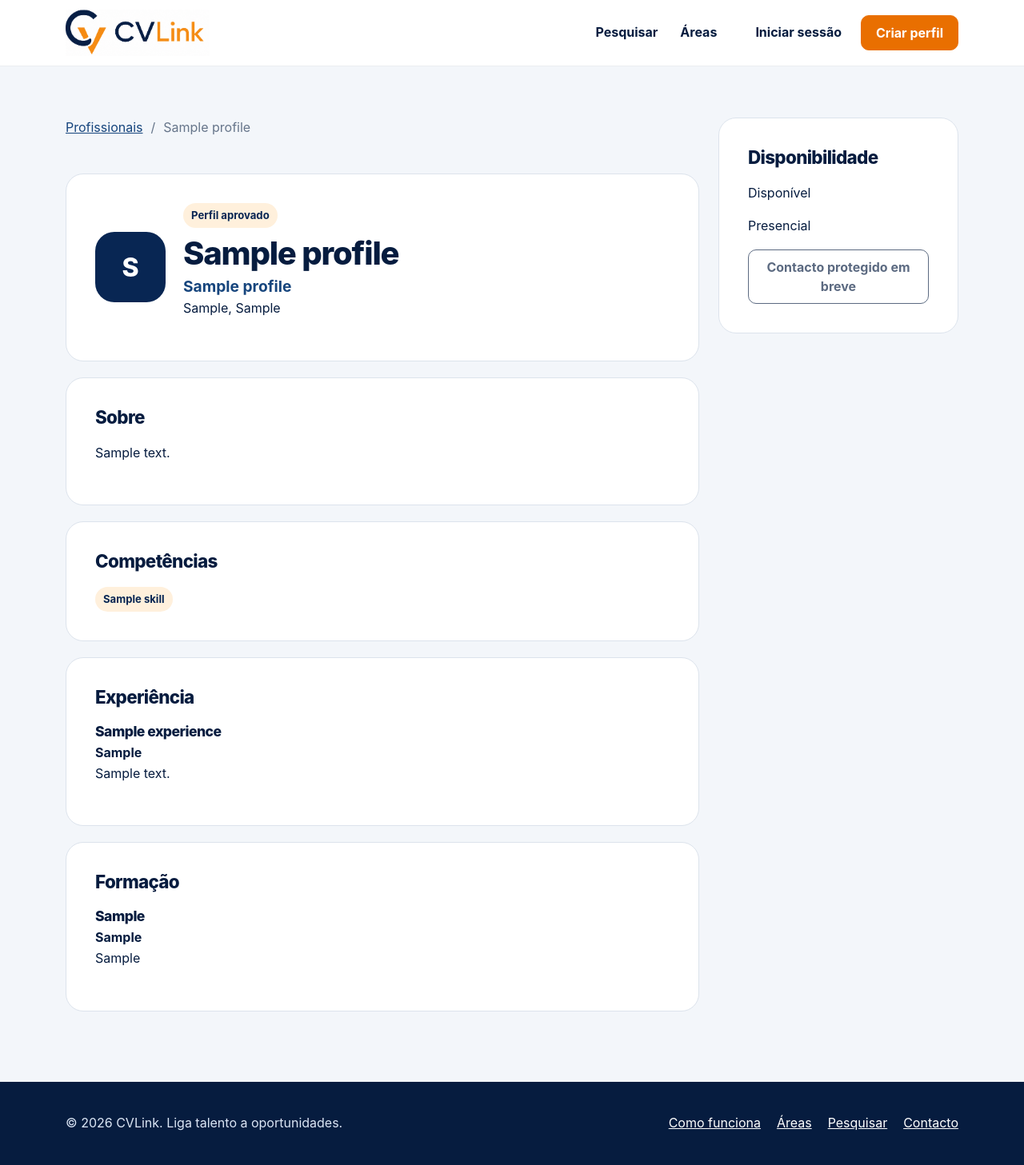
After one commit to atchutchi/CVLink, a Django app: a page that uses templates/base.html in a window 1280 px wide. The commit adds this page. Shown: the whole page at 80% size. Run offline with Django 5.2, Linux system fonts and the light colour scheme; tables that the repository leaves empty hold one stand-in row (values such as "Sample post").

Commit message:
feat: adicionar pesquisa e perfis públicos

```diff
--- a/config/urls.py
+++ b/config/urls.py
@@ -3,6 +3,8 @@ from django.urls import include, path
 
 
 urlpatterns = [
+    path("", include("profiles.public_urls")),
+    path("", include("taxonomy.urls")),
     path("", include("core.urls")),
     path("conta/", include("accounts.urls")),
     path("perfil/", include("profiles.urls")),
--- a/static/css/app.css
+++ b/static/css/app.css
@@ -93,6 +93,13 @@ input:focus-visible {
     align-items: center;
     justify-content: flex-end;
     gap: 12px;
+}
+
+.nav-discovery {
+    display: flex;
+    align-items: center;
+    gap: 4px;
+    margin-left: auto;
 }
 
 .nav-actions form {
@@ -497,6 +504,260 @@ h3 {
     gap: 12px;
 }
 
+.search-page,
+.public-profile-page {
+    min-height: calc(100vh - 164px);
+    padding: 64px 0 88px;
+    background: var(--color-slate-100);
+}
+
+.filter-panel {
+    margin-bottom: 40px;
+    padding: 24px;
+    display: grid;
+    grid-template-columns: repeat(4, minmax(0, 1fr));
+    gap: 16px;
+    border: 1px solid var(--color-slate-200);
+    border-radius: var(--radius-lg);
+    background: var(--color-white);
+    box-shadow: 0 10px 30px rgba(8, 38, 83, 0.05);
+}
+
+.filter-panel label {
+    display: block;
+    margin-bottom: 6px;
+    font-weight: 700;
+}
+
+.filter-panel input,
+.filter-panel select {
+    width: 100%;
+    min-height: 48px;
+    padding: 10px 12px;
+    border: 1px solid #aeb9c8;
+    border-radius: 9px;
+    background: var(--color-white);
+}
+
+.filter-query {
+    grid-column: span 2;
+}
+
+.filter-panel .btn {
+    align-self: end;
+}
+
+.results-heading {
+    margin-bottom: 20px;
+}
+
+.results-grid {
+    display: grid;
+    grid-template-columns: repeat(2, minmax(0, 1fr));
+    gap: 20px;
+}
+
+.result-card {
+    padding: 24px;
+    display: flex;
+    gap: 18px;
+    border: 1px solid var(--color-slate-200);
+    border-radius: var(--radius-lg);
+    background: var(--color-white);
+    box-shadow: 0 8px 24px rgba(8, 38, 83, 0.045);
+}
+
+.profile-avatar {
+    width: 58px;
+    height: 58px;
+    display: grid;
+    place-items: center;
+    flex: 0 0 auto;
+    border-radius: 16px;
+    color: var(--color-white);
+    background: var(--color-navy-900);
+    font-size: 1.45rem;
+    font-weight: 800;
+}
+
+.result-card-body {
+    min-width: 0;
+}
+
+.result-card h2 {
+    margin: 0 0 4px;
+    font-size: 1.25rem;
+}
+
+.result-card h2 a {
+    color: var(--color-navy-950);
+    text-decoration: none;
+}
+
+.result-card h2 a:hover {
+    text-decoration: underline;
+}
+
+.result-card p {
+    margin: 3px 0;
+    color: var(--color-slate-700);
+}
+
+.result-title {
+    font-weight: 700;
+}
+
+.skill-tags {
+    margin-top: 12px;
+    display: flex;
+    flex-wrap: wrap;
+    gap: 8px;
+}
+
+.skill-tags span,
+.status-approved {
+    display: inline-flex;
+    padding: 5px 10px;
+    border-radius: 999px;
+    color: var(--color-navy-900);
+    background: var(--color-orange-100);
+    font-size: 0.82rem;
+    font-weight: 700;
+}
+
+.empty-state {
+    grid-column: 1 / -1;
+    padding: 48px 24px;
+    border: 1px dashed #aeb9c8;
+    border-radius: var(--radius-lg);
+    text-align: center;
+    background: var(--color-white);
+}
+
+.pagination-nav {
+    margin-top: 30px;
+    display: flex;
+    align-items: center;
+    justify-content: center;
+    gap: 20px;
+}
+
+.pagination-nav a {
+    min-height: 44px;
+    display: inline-flex;
+    align-items: center;
+    font-weight: 700;
+}
+
+.breadcrumbs {
+    margin-bottom: 24px;
+    display: flex;
+    align-items: center;
+    gap: 10px;
+    color: var(--color-slate-500);
+}
+
+.public-profile-grid {
+    display: grid;
+    grid-template-columns: minmax(0, 1fr) 300px;
+    align-items: start;
+    gap: 24px;
+}
+
+.profile-main {
+    display: grid;
+    gap: 20px;
+}
+
+.profile-hero,
+.profile-content-card,
+.profile-sidebar {
+    padding: clamp(24px, 4vw, 36px);
+    border: 1px solid var(--color-slate-200);
+    border-radius: var(--radius-lg);
+    background: var(--color-white);
+}
+
+.profile-hero {
+    display: flex;
+    align-items: center;
+    gap: 22px;
+}
+
+.profile-avatar-large {
+    width: 88px;
+    height: 88px;
+    border-radius: 24px;
+    font-size: 2rem;
+}
+
+.profile-hero h1 {
+    margin: 8px 0 2px;
+}
+
+.profile-headline {
+    margin: 0;
+    color: var(--color-navy-700);
+    font-size: 1.2rem;
+    font-weight: 700;
+}
+
+.profile-content-card h2,
+.profile-sidebar h2 {
+    margin-bottom: 18px;
+    font-size: 1.4rem;
+}
+
+.profile-sidebar {
+    position: sticky;
+    top: 24px;
+}
+
+.timeline-entry + .timeline-entry {
+    margin-top: 20px;
+    padding-top: 20px;
+    border-top: 1px solid var(--color-slate-200);
+}
+
+.timeline-entry h3 {
+    margin-bottom: 4px;
+    font-size: 1.1rem;
+}
+
+.area-grid {
+    display: grid;
+    grid-template-columns: repeat(3, minmax(0, 1fr));
+    gap: 18px;
+}
+
+.area-card {
+    min-height: 130px;
+    padding: 24px;
+    display: flex;
+    flex-direction: column;
+    justify-content: flex-end;
+    border: 1px solid var(--color-slate-200);
+    border-radius: var(--radius-lg);
+    color: var(--color-navy-950);
+    background: var(--color-white);
+    text-decoration: none;
+}
+
+.area-card span {
+    color: var(--color-orange-600);
+    font-size: 0.8rem;
+    font-weight: 800;
+    text-transform: uppercase;
+}
+
+.area-card strong {
+    font-size: 1.15rem;
+}
+
+.area-specializations {
+    margin-bottom: 30px;
+}
+
 .section-actions {
     width: auto;
     flex-wrap: wrap;
@@ -550,6 +811,10 @@ h3 {
         gap: 4px;
     }
 
+    .nav-discovery {
+        display: none;
+    }
+
     .nav-actions .btn,
     .nav-link-custom {
         padding-right: 10px;
@@ -601,6 +866,27 @@ h3 {
         width: 100%;
         justify-content: flex-start;
     }
+
+    .filter-panel,
+    .results-grid,
+    .public-profile-grid,
+    .area-grid {
+        grid-template-columns: 1fr;
+    }
+
+    .filter-query {
+        grid-column: auto;
+    }
+
+    .result-card,
+    .profile-hero {
+        align-items: flex-start;
+        flex-direction: column;
+    }
+
+    .profile-sidebar {
+        position: static;
+    }
 }
 
 @media (prefers-reduced-motion: reduce) {
--- /dev/null
+++ b/taxonomy/urls.py
@@ -0,0 +1,9 @@
+from django.urls import path
+
+from .views import area_detail, area_list
+
+
+urlpatterns = [
+    path("areas/", area_list, name="area-list"),
+    path("areas/<slug:slug>/", area_detail, name="area-detail"),
+]
--- a/templates/base.html
+++ b/templates/base.html
@@ -4,7 +4,7 @@
 <head>
     <meta charset="utf-8">
     <meta name="viewport" content="width=device-width, initial-scale=1">
-    <meta name="description" content="CVLink liga profissionais a empresas e oportunidades.">
+    <meta name="description" content="{% block meta_description %}CVLink liga profissionais a empresas e oportunidades.{% endblock %}">
     <title>{% block title %}CVLink{% endblock %}</title>
     <link rel="icon" type="image/png" href="{% static 'img/cvlink-logo.png' %}">
     <link rel="preconnect" href="https://cdn.jsdelivr.net">
@@ -18,6 +18,10 @@
             <a class="brand-crop" href="{% url 'home' %}" aria-label="CVLink, página inicial">
                 <img class="brand-image" src="{% static 'img/cvlink-logo.png' %}" alt="CVLink">
             </a>
+            <div class="nav-discovery">
+                <a class="nav-link-custom" href="{% url 'search' %}">Pesquisar</a>
+                <a class="nav-link-custom" href="{% url 'area-list' %}">Áreas</a>
+            </div>
             <div class="nav-actions">
                 {% if request.user.is_authenticated %}
                     <a class="nav-link-custom" href="{% url 'accounts:dashboard' %}">Painel</a>
@@ -50,7 +54,8 @@
             <p class="mb-0">© {% now "Y" %} CVLink. Liga talento a oportunidades.</p>
             <nav aria-label="Navegação do rodapé">
                 <a href="#como-funciona">Como funciona</a>
-                <a href="#areas">Áreas</a>
+                <a href="{% url 'area-list' %}">Áreas</a>
+                <a href="{% url 'search' %}">Pesquisar</a>
                 <a href="mailto:ferreira.atchutchi@gmail.com">Contacto</a>
             </nav>
         </div>
--- a/templates/core/home.html
+++ b/templates/core/home.html
@@ -9,7 +9,7 @@
         <h1>Liga talento a oportunidades.</h1>
         <p class="hero-lead">Encontra profissionais por área, experiência e competência. Cria um perfil claro para mostrares o teu percurso.</p>
 
-        <form class="search-shell" method="get" action="{% url 'home' %}" role="search">
+        <form class="search-shell" method="get" action="{% url 'search' %}" role="search">
             <label class="visually-hidden" for="search-query">Pesquisar profissionais</label>
             <svg aria-hidden="true" viewBox="0 0 24 24" width="24" height="24" fill="none">
                 <path d="m21 21-4.35-4.35m2.35-5.65a8 8 0 1 1-16 0 8 8 0 0 1 16 0Z" stroke="currentColor" stroke-width="2" stroke-linecap="round"/>
--- /dev/null
+++ b/templates/profiles/public_detail.html
@@ -0,0 +1,23 @@
+{% extends "base.html" %}
+
+{% block title %}{{ profile.public_name }}, {{ profile.professional_title }} | CVLink{% endblock %}
+{% block meta_description %}Conhece o perfil profissional de {{ profile.public_name }}, experiência, competências e formação.{% endblock %}
+
+{% block content %}
+<section class="public-profile-page">
+    <div class="container public-profile-grid">
+        <main class="profile-main">
+            <nav class="breadcrumbs" aria-label="Breadcrumb"><a href="{% url 'search' %}">Profissionais</a><span>/</span><span>{{ profile.public_name }}</span></nav>
+            <header class="profile-hero">
+                <div class="profile-avatar profile-avatar-large" aria-hidden="true">{{ profile.public_name|slice:":1"|upper }}</div>
+                <div><span class="status-approved">Perfil aprovado</span><h1>{{ profile.public_name }}</h1><p class="profile-headline">{{ profile.professional_title }}</p><p>{{ profile.location }}, {{ profile.country }}</p></div>
+            </header>
+            <section class="profile-content-card"><h2>Sobre</h2><p>{{ profile.bio|linebreaksbr }}</p></section>
+            <section class="profile-content-card"><h2>Competências</h2><div class="skill-tags">{% for skill in profile.skills.all %}<span>{{ skill.name }}</span>{% endfor %}</div></section>
+            <section class="profile-content-card"><h2>Experiência</h2>{% for entry in profile.experiences.all %}<article class="timeline-entry"><h3>{{ entry.title }}</h3><strong>{{ entry.organization }}</strong><p>{{ entry.description }}</p></article>{% empty %}<p>Sem experiência publicada.</p>{% endfor %}</section>
+            <section class="profile-content-card"><h2>Formação</h2>{% for entry in profile.education_entries.all %}<article class="timeline-entry"><h3>{{ entry.qualification }}</h3><strong>{{ entry.institution }}</strong><p>{{ entry.field_of_study }}</p></article>{% empty %}<p>Sem formação publicada.</p>{% endfor %}</section>
+        </main>
+        <aside class="profile-sidebar"><h2>Disponibilidade</h2><p>{{ profile.get_availability_display }}</p><p>{{ profile.get_work_preference_display }}</p>{% if profile.consent_contact %}<button class="btn btn-brand w-100" type="button" disabled>Contacto protegido em breve</button>{% endif %}</aside>
+    </div>
+</section>
+{% endblock %}
--- /dev/null
+++ b/templates/taxonomy/area_detail.html
@@ -0,0 +1,3 @@
+{% extends "base.html" %}
+{% block title %}Profissionais de {{ area.name }} | CVLink{% endblock %}
+{% block content %}<section class="search-page"><div class="container"><nav class="breadcrumbs" aria-label="Breadcrumb"><a href="{% url 'area-list' %}">Áreas</a><span>/</span><span>{{ area.name }}</span></nav><div class="section-heading"><span class="eyebrow">{{ area.sector.name }}</span><h1>{{ area.name }}</h1><p>Encontra profissionais aprovados nesta área.</p></div><div class="skill-tags area-specializations">{% for item in area.specializations.all %}<span>{{ item.name }}</span>{% endfor %}</div><div class="results-grid">{% for profile in profiles %}{% include "profiles/_profile_card.html" %}{% empty %}<div class="empty-state"><h2>Ainda não existem profissionais publicados</h2><p>Volta em breve ou explora outras áreas.</p></div>{% endfor %}</div></div></section>{% endblock %}
--- /dev/null
+++ b/templates/taxonomy/area_list.html
@@ -0,0 +1,3 @@
+{% extends "base.html" %}
+{% block title %}Áreas profissionais | CVLink{% endblock %}
+{% block content %}<section class="search-page"><div class="container"><div class="section-heading"><span class="eyebrow">Explorar</span><h1>Áreas profissionais</h1><p>Descobre profissionais por área de conhecimento e atividade.</p></div><div class="area-grid">{% for area in areas %}<a class="area-card" href="{% url 'area-detail' area.slug %}"><span>{{ area.sector.name }}</span><strong>{{ area.name }}</strong></a>{% empty %}<p>Ainda não existem áreas ativas.</p>{% endfor %}</div></div></section>{% endblock %}
```
Also changed, not shown: profiles/models.py (+10 -0 lines), profiles/public_urls.py (added, +9 -0 lines), profiles/public_views.py (added, +33 -0 lines), profiles/selectors.py (added, +41 -0 lines), profiles/tests/test_public_identity.py (added, +36 -0 lines), profiles/tests/test_search.py (added, +83 -0 lines), taxonomy/views.py (added, +19 -0 lines), templates/profiles/_profile_card.html (added, +11 -0 lines), templates/profiles/search.html (added, +37 -0 lines), profiles/migrations/0003_profile_slug.py (added).
